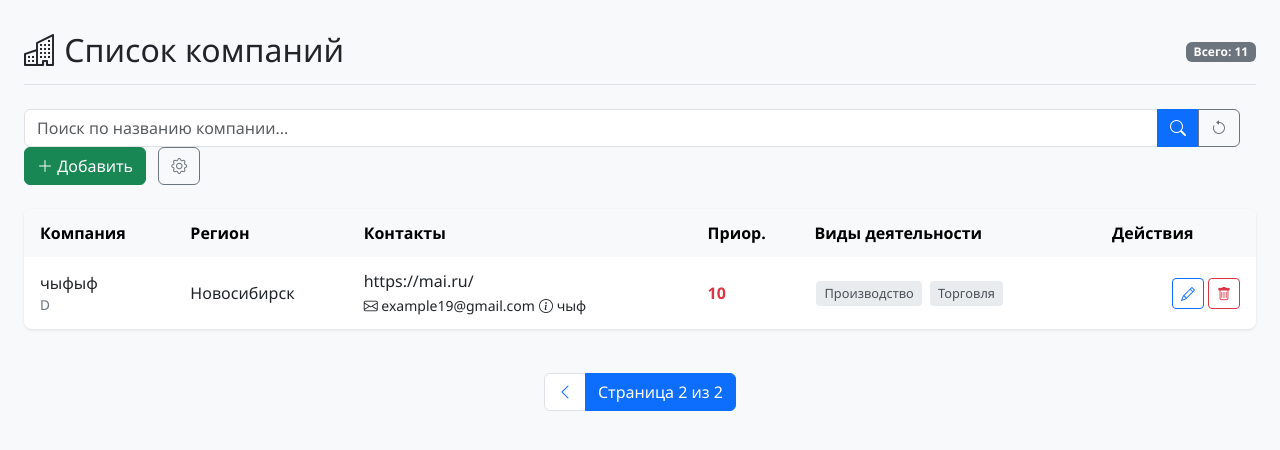
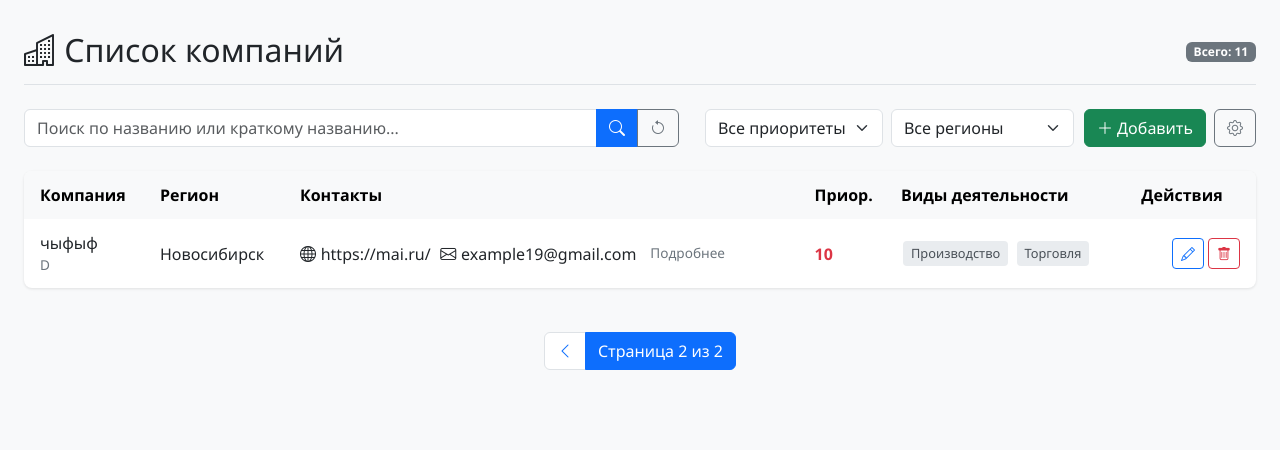
Before and after one commit to dan1ilg/praktika, a Django app: page /?page=2 in a window 1280 px wide. Shown: the top 450 px of the page. Run offline with Django 5.2, Linux system fonts and the light colour scheme; data comes from the database, SQL or seed files in the repository; both versions use the stored data as it was after the commit.

Commit message:
этап 6

```diff
--- /dev/null
+++ b/newapp/static/company_list/script.js
@@ -0,0 +1,96 @@
+document.addEventListener('DOMContentLoaded', function() {
+    // Обработка модального окна контактов
+    var contactsModal = document.getElementById('contactsModal');
+
+    if (contactsModal) {
+        contactsModal.addEventListener('show.bs.modal', function(event) {
+            var button = event.relatedTarget;
+
+            // Очищаем предыдущие данные
+            document.getElementById('modalWebsite').innerHTML = '';
+            document.getElementById('modalEmail').innerHTML = '';
+            document.getElementById('modalAdditional').innerHTML = '';
+
+            // Заполняем данные
+            if (button.getAttribute('data-website')) {
+                document.getElementById('modalWebsite').innerHTML =
+                    '<p><i class="bi bi-globe me-2"></i><strong>Сайт:</strong> ' +
+                    '<a href="' + button.getAttribute('data-website') + '" target="_blank">' +
+                    button.getAttribute('data-website') + '</a></p>';
+            }
+
+            if (button.getAttribute('data-email')) {
+                document.getElementById('modalEmail').innerHTML =
+                    '<p><i class="bi bi-envelope me-2"></i><strong>Email:</strong> ' +
+                    button.getAttribute('data-email') + '</p>';
+            }
+
+            if (button.getAttribute('data-additional')) {
+                var additionalContacts = button.getAttribute('data-additional').split('\n');
+                var additionalHtml = '<div class="mt-3"><strong>Дополнительные контакты:</strong><ul class="list-unstyled">';
+
+                additionalContacts.forEach(function(contact) {
+                    if (contact.trim()) {
+                        additionalHtml += '<li><i class="bi bi-info-circle me-2"></i>' + contact + '</li>';
+                    }
+                });
+
+                additionalHtml += '</ul></div>';
+                document.getElementById('modalAdditional').innerHTML = additionalHtml;
+            }
+        });
+    }
+
+    // Валидация приоритета
+    const prioritySelect = document.querySelector('select[name="priority"]');
+    if (prioritySelect) {
+        prioritySelect.addEventListener('change', function() {
+            const value = this.value;
+            if (value && !/^(10|[1-9])$/.test(value)) {
+                this.value = '';
+                alert('Приоритет должен быть числом от 1 до 10');
+            }
+        });
+    }
+
+    // Сохраняем фильтры при отправке формы поиска
+    const searchForm = document.querySelector('.search-form');
+    if (searchForm) {
+        searchForm.addEventListener('submit', function(e) {
+            const priorityFilter = document.querySelector('select[name="priority"]').value;
+            const regionFilter = document.querySelector('select[name="region"]').value;
+
+            if (priorityFilter) {
+                const input = document.createElement('input');
+                input.type = 'hidden';
+                input.name = 'priority';
+                input.value = priorityFilter;
+                this.appendChild(input);
+            }
+
+            if (regionFilter) {
+                const input = document.createElement('input');
+                input.type = 'hidden';
+                input.name = 'region';
+                input.value = regionFilter;
+                this.appendChild(input);
+            }
+        });
+    }
+
+    // Функция для получения CSRF-токена
+    function getCookie(name) {
+        let cookieValue = null;
+        if (document.cookie && document.cookie !== '') {
+            const cookies = document.cookie.split(';');
+            for (let i = 0; i < cookies.length; i++) {
+                const cookie = cookies[i].trim();
+                if (cookie.substring(0, name.length + 1) === (name + '=')) {
+                    cookieValue = decodeURIComponent(cookie.substring(name.length + 1));
+                    break;
+                }
+            }
+        }
+        return cookieValue;
+    }
+});
--- a/newapp/static/company_list/styles.css
+++ b/newapp/static/company_list/styles.css
@@ -1,4 +1,3 @@
-
 /* Общие стили */
 body {
     background-color: #f8f9fa;
@@ -125,20 +124,66 @@ body {
     text-align: center;
 }
 
+/* Фильтры */
+.filters-container {
+    min-width: 300px;
+}
+
+.filter-select {
+    width: auto;
+    min-width: 150px;
+}
+
+.controls-container {
+    display: flex;
+    justify-content: space-between;
+    align-items: center;
+    flex-wrap: wrap;
+    gap: 10px;
+}
+
+.search-form {
+    flex-grow: 1;
+    min-width: 250px;
+}
+
+.buttons-container {
+    display: flex;
+}
+
 /* Адаптивность */
-@media (max-width: 768px) {
+@media (max-width: 992px) {
     .controls-container {
         flex-direction: column;
+        align-items: stretch;
     }
 
     .search-form {
+        order: 1;
+        width: 100%;
+        margin-bottom: 10px;
+    }
+
+    .filters-container {
+        order: 2;
         width: 100%;
         margin-bottom: 10px;
     }
 
     .buttons-container {
+        order: 3;
+        justify-content: flex-end;
+    }
+}
+
+@media (max-width: 576px) {
+    .filters-container {
+        flex-direction: column;
+    }
+
+    .filter-select {
         width: 100%;
-        justify-content: flex-end;
+        min-width: auto;
     }
 
     .company-table {
@@ -149,3 +194,81 @@ body {
         font-size: 0.7rem;
     }
 }
+
+/* Стили для кнопки "Подробнее" */
+.details-btn {
+    font-size: 0.85rem;
+    text-decoration: none;
+    color: #6c757d;
+    vertical-align: baseline;
+}
+
+.details-btn:hover {
+    color: #0d6efd;
+    text-decoration: underline;
+}
+
+.collapsed-contacts {
+    display: flex;
+    flex-wrap: wrap;
+    align-items: center;
+    gap: 0.3rem;
+}
+
+/* Стили для модального окна */
+#contactsModal .modal-body {
+    padding: 1.5rem;
+}
+
+#contactsModal .modal-body ul {
+    margin-top: 0.5rem;
+    padding-left: 0;
+}
+
+#contactsModal .modal-body li {
+    padding: 0.3rem 0;
+    border-bottom: 1px solid #f8f9fa;
+    list-style: none;
+}
+
+#contactsModal .modal-body li:last-child {
+    border-bottom: none;
+}
+
+#contactsModal .modal-body p {
+    margin-bottom: 0.5rem;
+}
+
+/* Адаптивность модального окна */
+@media (max-width: 576px) {
+    #contactsModal .modal-dialog {
+        margin: 0.5rem auto;
+        max-width: 95%;
+    }
+}
+
+/* Стили для фильтров */
+.filter-select {
+    min-width: 150px;
+}
+
+.filter-select:invalid {
+    border-color: #dc3545;
+    box-shadow: 0 0 0 0.25rem rgba(220, 53, 69, 0.25);
+}
+
+.filters-container {
+    display: flex;
+    gap: 10px;
+}
+
+@media (max-width: 768px) {
+    .filters-container {
+        flex-direction: column;
+        width: 100%;
+    }
+
+    .filter-select {
+        width: 100%;
+    }
+}
--- a/newapp/templates/company_form.html
+++ b/newapp/templates/company_form.html
@@ -44,7 +44,7 @@
                 <h5>Контактная информация</h5>
                 <div class="row">
                     <div class="col-md-6 form-group">
-                        {{ form.website.label_tag }}  <!-- Изменено с phone на website -->
+                        {{ form.website.label_tag }}
                         {{ form.website }}
                         {{ form.website.errors }}
                     </div>
@@ -90,5 +90,6 @@
     </div>
 
     <script src="https://cdn.jsdelivr.net/npm/bootstrap@5.3.0/dist/js/bootstrap.bundle.min.js"></script>
+    <script src="{% static 'company_form/script.js' %}"></script>
 </body>
 </html>
--- a/newapp/templates/company_list.html
+++ b/newapp/templates/company_list.html
@@ -22,7 +22,7 @@
             <form method="get" class="search-form flex-grow-1 me-3">
                 <div class="input-group">
                     <input type="text" name="q" class="form-control"
-                           placeholder="Поиск по названию компании..." value="{{ search_query }}">
+                           placeholder="Поиск по названию или краткому названию..." value="{{ search_query }}">
                     <button type="submit" class="btn btn-primary">
                         <i class="bi bi-search"></i>
                     </button>
@@ -31,6 +31,27 @@
                     </a>
                 </div>
             </form>
+
+            <div class="filters-container d-flex gap-2">
+                <select name="priority" class="form-select filter-select" onchange="this.form.submit()">
+                    <option value="">Все приоритеты</option>
+                    {% for i in priority_range %}
+                        <option value="{{ i }}" {% if priority_filter == i|stringformat:"s" %}selected{% endif %}>
+                            Приоритет {{ i }}
+                        </option>
+                    {% endfor %}
+                </select>
+
+                <select name="region" class="form-select filter-select" onchange="this.form.submit()">
+                    <option value="">Все регионы</option>
+                    {% for value, label in regions %}
+                        <option value="{{ value }}" {% if region_filter == value %}selected{% endif %}>
+                            {{ label }}
+                        </option>
+                    {% endfor %}
+                </select>
+            </div>
+
             <div class="buttons-container">
                 <a href="{% url 'company_create' %}" class="btn btn-success">
                     <i class="bi bi-plus-lg"></i> Добавить
@@ -68,19 +89,22 @@
                         </td>
                         <td>{{ company.get_region_display }}</td>
                         <td>
-                            {% if company.website %}
-                                <a href="{{ company.website }}" class="website-link">{{ company.website }}</a>
-                            {% endif %}
-                            {% if company.email %}
-                                <small><i class="bi bi-envelope"></i> {{ company.email }}</small>
-                            {% endif %}
-                            {% if company.additional_contacts %}
-                                {% for contact in company.additional_contacts.splitlines %}
-                                    {% if contact %}
-                                        <small><i class="bi bi-info-circle"></i> {{ contact }}</small>
-                                    {% endif %}
-                                {% endfor %}
-                            {% endif %}
+                            <div class="collapsed-contacts">
+                                {% if company.website %}
+                                    <i class="bi bi-globe"></i> <span>{{ company.website|truncatechars:20 }}</span><br>
+                                {% endif %}
+                                {% if company.email %}
+                                    <i class="bi bi-envelope"></i> {{ company.email|truncatechars:20 }}
+                                {% endif %}
+                                <button class="btn btn-link p-0 ms-2 details-btn"
+                                        data-bs-toggle="modal"
+                                        data-bs-target="#contactsModal"
+                                        data-website="{% if company.website %}{{ company.website }}{% endif %}"
+                                        data-email="{% if company.email %}{{ company.email }}{% endif %}"
+                                        data-additional="{% if company.additional_contacts %}{{ company.additional_contacts }}{% endif %}">
+                                    Подробнее
+                                </button>
+                            </div>
                         </td>
                         <td>
                             <span class="{% if company.priority >= 7 %}priority-high{% elif company.priority >= 4 %}priority-medium{% else %}priority-low{% endif %}">
@@ -126,7 +150,7 @@
                 <ul class="pagination">
                     {% if page_obj.has_previous %}
                     <li class="page-item">
-                        <a class="page-link" href="?page={{ page_obj.previous_page_number }}{% if search_query %}&q={{ search_query }}{% endif %}">
+                        <a class="page-link" href="?page={{ page_obj.previous_page_number }}{% if search_query %}&q={{ search_query }}{% endif %}{% if priority_filter %}&priority={{ priority_filter }}{% endif %}{% if region_filter %}&region={{ region_filter }}{% endif %}">
                             <i class="bi bi-chevron-left"></i>
                         </a>
                     </li>
@@ -140,7 +164,7 @@
 
                     {% if page_obj.has_next %}
                     <li class="page-item">
-                        <a class="page-link" href="?page={{ page_obj.next_page_number }}{% if search_query %}&q={{ search_query }}{% endif %}">
+                        <a class="page-link" href="?page={{ page_obj.next_page_number }}{% if search_query %}&q={{ search_query }}{% endif %}{% if priority_filter %}&priority={{ priority_filter }}{% endif %}{% if region_filter %}&region={{ region_filter }}{% endif %}">
                             <i class="bi bi-chevron-right"></i>
                         </a>
                     </li>
@@ -149,8 +173,28 @@
             </nav>
         </div>
         {% endif %}
+
+        <div class="modal fade" id="contactsModal" tabindex="-1" aria-hidden="true">
+            <div class="modal-dialog">
+                <div class="modal-content">
+                    <div class="modal-header">
+                        <h5 class="modal-title">Контактная информация</h5>
+                        <button type="button" class="btn-close" data-bs-dismiss="modal" aria-label="Close"></button>
+                    </div>
+                    <div class="modal-body">
+                        <div id="modalWebsite"></div>
+                        <div id="modalEmail"></div>
+                        <div id="modalAdditional"></div>
+                    </div>
+                    <div class="modal-footer">
+                        <button type="button" class="btn btn-secondary" data-bs-dismiss="modal">Закрыть</button>
+                    </div>
+                </div>
+            </div>
+        </div>
     </div>
 
     <script src="https://cdn.jsdelivr.net/npm/bootstrap@5.3.0/dist/js/bootstrap.bundle.min.js"></script>
+    <script src="{% static 'company_list/script.js' %}"></script>
 </body>
 </html>
--- a/newapp/views.py
+++ b/newapp/views.py
@@ -1,11 +1,27 @@
 from django.shortcuts import render, redirect, get_object_or_404
 from django.core.paginator import Paginator
+from django.db.models import Q
 from .models import Company
 from .forms import CompanyForm
 
 def company_list(request):
     search_query = request.GET.get('q', '')
-    companies = Company.objects.filter(name__icontains=search_query) if search_query else Company.objects.all()
+    priority_filter = request.GET.get('priority', '')
+    region_filter = request.GET.get('region', '')
+
+    companies = Company.objects.all()
+
+    if search_query:
+        companies = companies.filter(
+            Q(name__icontains=search_query) |
+            Q(short_name__icontains=search_query)
+        )
+
+    if priority_filter and priority_filter.isdigit() and 1 <= int(priority_filter) <= 10:
+        companies = companies.filter(priority=int(priority_filter))
+
+    if region_filter:
+        companies = companies.filter(region=region_filter)
 
     paginator = Paginator(companies, 10)
     page_number = request.GET.get('page')
@@ -13,7 +29,11 @@ def company_list(request):
 
     return render(request, 'company_list.html', {
         'page_obj': page_obj,
-        'search_query': search_query
+        'search_query': search_query,
+        'priority_filter': priority_filter,
+        'region_filter': region_filter,
+        'regions': Company.REGION_CHOICES,
+        'priority_range': range(1, 11),  # Генерация чисел от 1 до 10
     })
 
 def company_create(request):
```
Also changed, not shown: newapp/models.py (+10 -5 lines), db.sqlite3.
